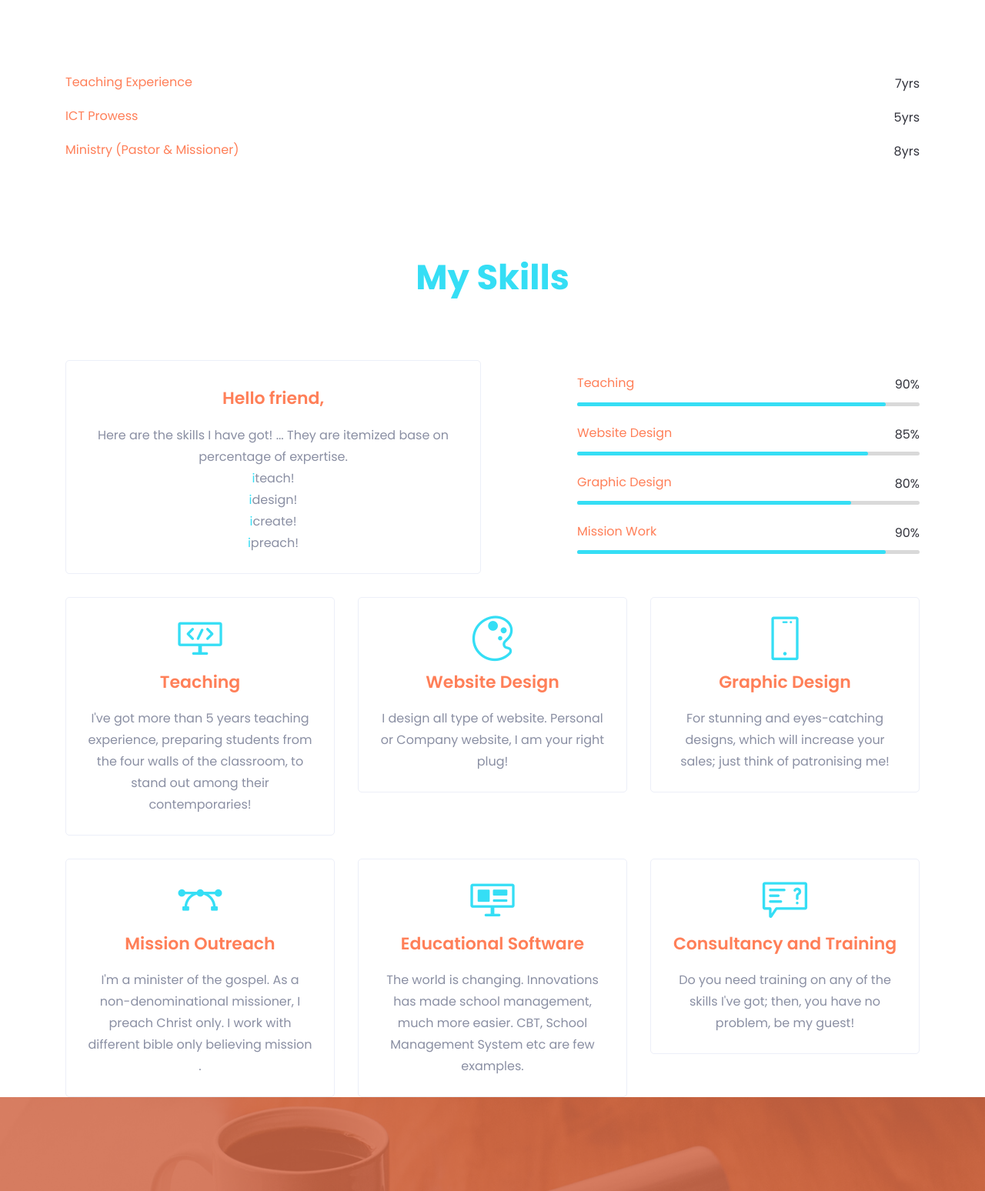
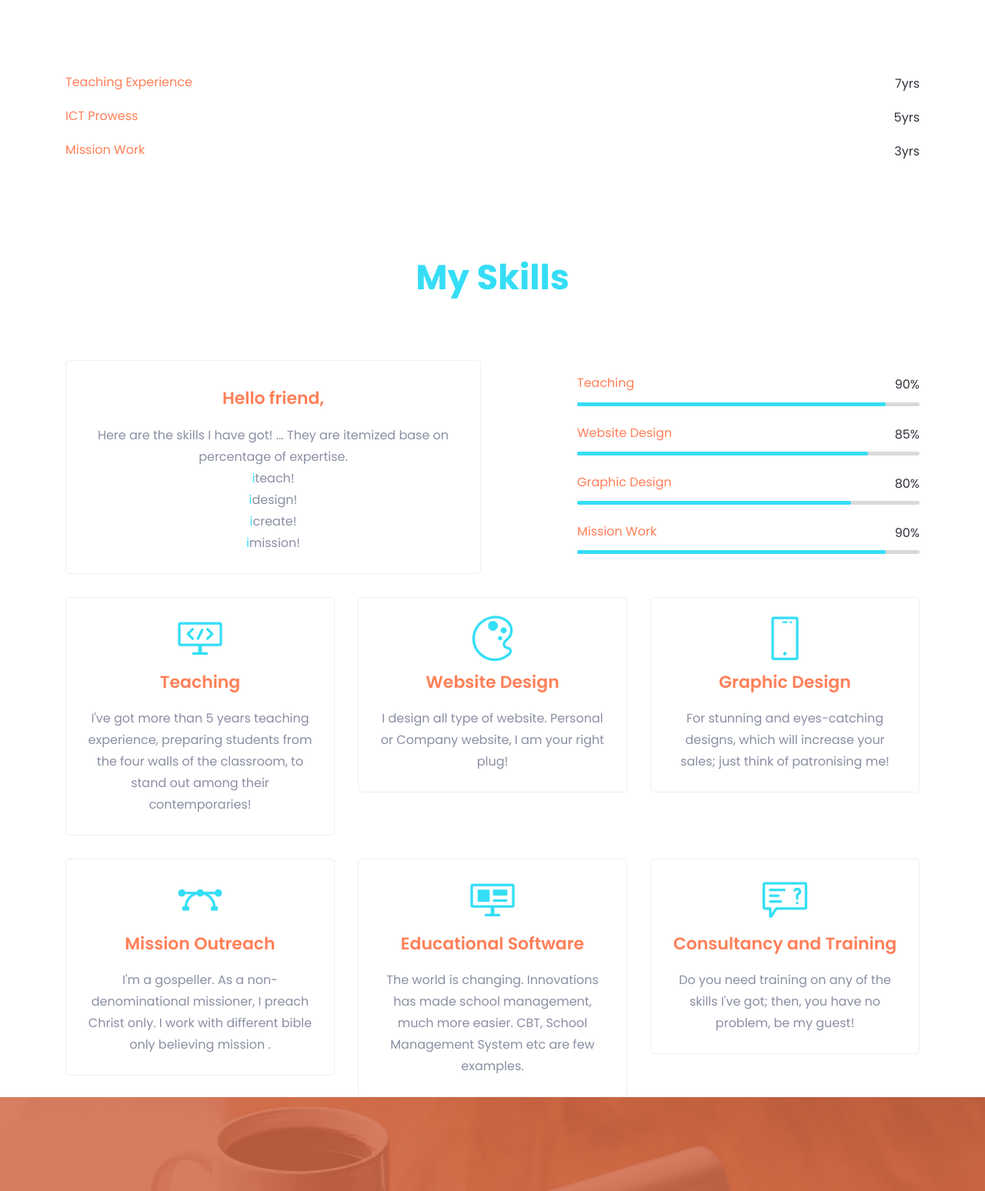
Before and after one commit to Cbookwap/tutorayojesu, a plain HTML site: page index.html in a window 1280 px wide. Shown: the part 1853-3401 px from the top of the page at 77% size. Drawn offline with Linux system fonts and the light colour scheme; files whose address does not match are found by name.

Commit message:
Update index.html

```diff
--- a/index.html
+++ b/index.html
@@ -134,7 +134,7 @@
                         	<br><br>
                             <h4 class="sub-title">Hello, I’m</h4>
                             <h1 class="title">AyoJesu</h1>
-                            <p>A gospeller, Educationist, Website & Graphic designer <br> CEO => <a href="http://peculiardigitals.netlify.app">Peculiar Digital Solutions</a>.</p>
+                            <p>A missioner, Educationist, Website & Graphic designer <br> CEO => <a href="http://peculiardigitals.netlify.app">Peculiar Digital Solutions</a>.</p>
                             <a class="main-btn" href="#about">More about me</a>
                         </div> <!-- header content right -->
                     </div>
@@ -211,10 +211,10 @@
                         </div> <!-- skill item -->
                         <div class="skill-item mt-25">
                             <div class="skill-header">
-                                <h6 class="skill-title">Ministry (Pastor & Missioner)</h6>
+                                <h6 class="skill-title">Mission Work</h6>
                                 <div class="skill-percentage">
                                     <div class="count-box counted">
-                                        <span class="counter">8</span>
+                                        <span class="counter">3</span>
                                     </div>
                                     yrs
                                 </div>
@@ -265,7 +265,7 @@
                         <p><font color="#35def5">i</font>teach!</p>
                         <p><font color="#35def5">i</font>design!</p>
                         <p><font color="#35def5">i</font>create!</p>
-                        <p><font color="#35def5">i</font>preach!</p>
+                        <p><font color="#35def5">i</font>mission!</p>
                         </div>
                     </div> <!-- single service -->
                 </div>
@@ -381,7 +381,7 @@
                         </div>
                         <div class="service-content">
                             <h4 class="service-title"><a href="#">Mission Outreach</a></h4>
-                            <p>I'm a minister of the gospel. As a non-denominational missioner, I preach Christ only. I work with different bible only believing mission .</p>
+                            <p>I'm a gospeller. As a non-denominational missioner, I preach Christ only. I work with different bible only believing mission .</p>
                         </div>
                     </div> <!-- single service -->
                 </div>
@@ -423,7 +423,7 @@
                         <h2 class="action-title">Have any project on mind?</h2>
                         <p>It will be my pleasure, if you will like to discuss your next project with me. Teaching is an hobby. Designing is my passion. Be it graphic design, be it website design or deploying educational software like CBT etc for your school. I'm just a call away. It is affordable from my end!</p>
                         <ul>
-                            <li><a class="main-btn custom" href="call:+2348059305280">Call Me</a></li>
+                            <li><a class="main-btn custom" href="call:+2349122533236">Call Me</a></li>
                             <li><a class="main-btn custom-2" href="mailto:tutorayojesu@gmail.com">Mail me</a></li>
                         </ul>
                     </div> <!-- call action content -->
```
